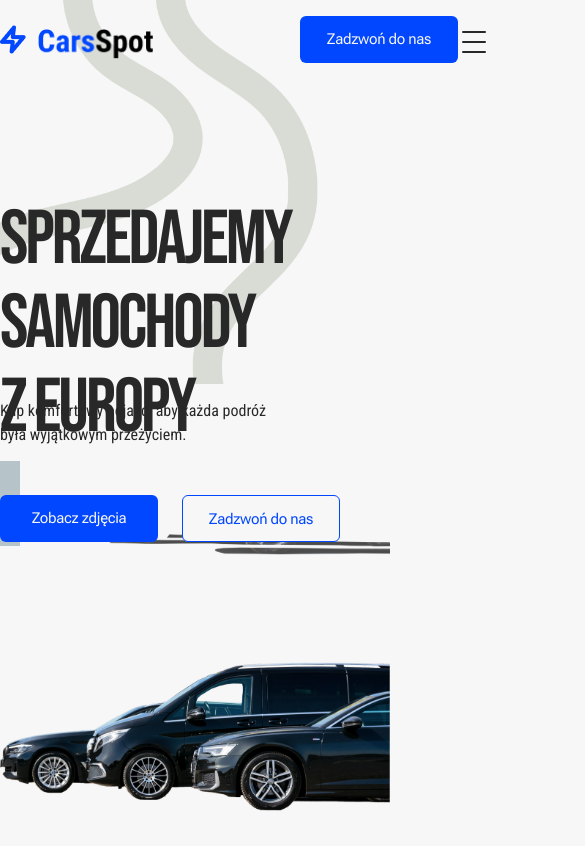
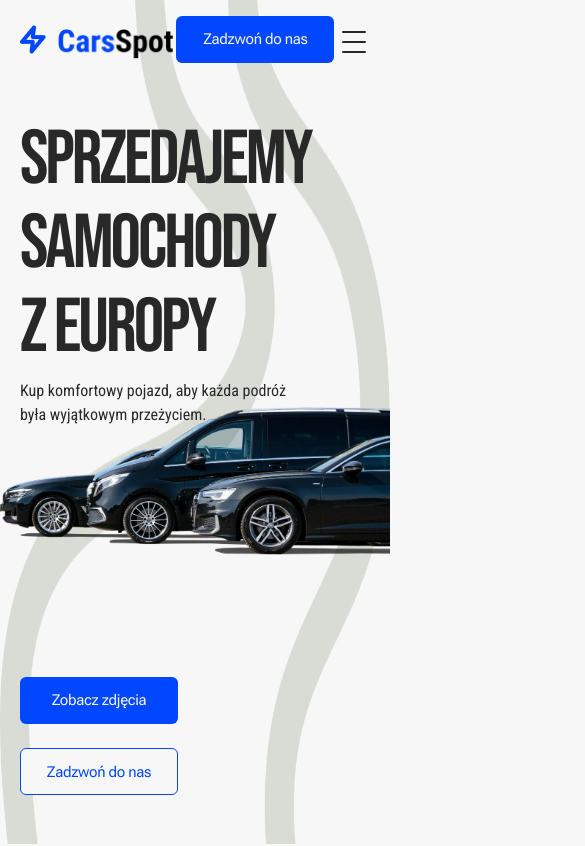
Before and after one commit to Satorki/proj-adsitePro-CarsSpot, a Next.js app: page / in a window 390 px wide. Shown: the top 846 px of the page, 585 px wide, since content can reach past the window. Built offline with nearby package versions, Linux system fonts and the light colour scheme.

Commit message:
hero view for mobile created

```diff
--- a/components/atoms/Logo.tsx
+++ b/components/atoms/Logo.tsx
@@ -8,7 +8,7 @@ const Logo = () => {
   return (
     <div>
       <Link href="/">
-        <div className="sm:max-w-max md:w-[150px] flex gap-3 w-[300px] h-[29.58px]">
+        <div className="max-w-max md:w-[150px] flex gap-3 w-[300px] h-[29.58px]">
           <Image
             src={LogoSymbol}
             alt="navbar logo symbol"
--- a/components/molecules/HeroText.tsx
+++ b/components/molecules/HeroText.tsx
@@ -3,17 +3,17 @@ import CallButton from "../atoms/CallButton";
 
 const HeroText = () => {
   return (
-    <div className="sm:max-w-[600px] md:max-w-[700px] lg:max-w-[960px] xl:max-w-[var(--container-width)] flex flex-col mt-[120px] mb-[120px] md:mb-[240px]  lg:mb-[362px] mx-auto gap-12">
-      <div className="flex flex-col gap-8">
-        <h1 className="text-[var(--mainBlack)] text-[76.29px] font-bebasNeue leading-[83.92px] tracking-[-0.04em] max-w-[1120px] h-[168px]">
+    <div className="mx-5 min-h-[85vh] sm:max-w-[600px] md:max-w-[700px] lg:max-w-[960px] xl:max-w-[var(--container-width)] flex flex-col mt-10 sm:mt-[120px] mb-5 sm:mb-[120px] md:mb-[240px]  lg:mb-[362px] sm:mx-auto gap-12 justify-between sm:justify-normal">
+      <div className="flex flex-col gap-2 sm:gap-8">
+        <h1 className="text-[var(--mainBlack)] text-[76.29px] font-bebasNeue leading-[83.92px] tracking-[-0.04em] max-w-[1120px] sm:h-[168px]">
           SPRZEDAJEMY SAMOCHODY <br /> Z EUROPY
         </h1>
-        <p className="text-[var(--mainBlack)] font-robotoCondensed w-[602px] h-[48px] leading-6">
+        <p className="text-[var(--mainBlack)] font-robotoCondensed md:w-[602px] h-[48px] leading-6">
           Kup komfortowy pojazd, aby każda podróż <br />
           była wyjątkowym przeżyciem.
         </p>
       </div>
-      <div className="flex gap-6">
+      <div className="flex flex-col gap-6 justify-center sm:justify-normal h-[200px]">
         <CallButton content="Zobacz zdjęcia" />
         <CallButton
           content="Zadzwoń do nas"
--- a/components/organisms/Navbar.tsx
+++ b/components/organisms/Navbar.tsx
@@ -14,7 +14,7 @@ const Navbar = () => {
 
   return (
     <div className="py-4 sticky top-0">
-      <div className="sm:max-w-[600px] md:max-w-[700px] lg:max-w-[960px] xl:max-w-[var(--container-width)] flex items-center mx-auto justify-between">
+      <div className="mx-5 sm:max-w-[600px] md:max-w-[700px] lg:max-w-[960px] xl:max-w-[var(--container-width)] flex items-center sm:mx-auto justify-between">
         <Logo />
         <nav className="hidden md:block">
           <ul className="text-[var(--mainBlack)] flex items-center justify-between gap-6 font-robotoFlex leading-6">
@@ -27,7 +27,7 @@ const Navbar = () => {
             ))}
           </ul>
         </nav>
-        <div className="sm:max-w-max md:w-[150px] w-[300px] flex justify-end">
+        <div className="max-w-max md:w-[150px] w-[300px] flex justify-end">
           <CallButton content="Zadzwoń do nas" />
         </div>
         <NavButton menuHandler={menuHandler} menuIsOpen={menuIsOpen} />
--- a/containers/home-page/Hero.tsx
+++ b/containers/home-page/Hero.tsx
@@ -1,70 +1,45 @@
 import HeroText from "@/components/molecules/HeroText";
 import Image from "next/image";
 import React from "react";
-import HeroImage from "../../public/images/hero-cars.png";
-import ShadowImge from "../../public/images/hero-shadow.png";
 import PatterImage from "../../public/images/hero-pattern.png";
-import Square from "@/components/atoms/Square";
+import HeroGroup from "../../public/images/hero-group.png";
 
 const Hero = () => {
-  const isSmallScreen = window.innerWidth < 1024;
-
   return (
-    <div>
+    <div className="">
+      <Image
+        src={HeroGroup}
+        alt="hero group"
+        style={{
+          position: "absolute",
+          top: 407,
+          right: 0,
+          zIndex: -1,
+        }}
+      />
       <Image
         src={PatterImage}
         alt="pattern image"
         width={668.05}
         height={659}
+        className="hidden sm:absolute"
         style={{
-          position: "absolute",
-          zIndex: -1,
+          zIndex: -2,
           right: 71.95,
           top: 0,
-          objectFit: "cover",
         }}
       />
-      <Square />
-      <HeroText />
-
-      {isSmallScreen ? (
-        <Image
-          src={HeroImage}
-          alt="hero image"
-          width={1065}
-          height={406}
-          style={{
-            zIndex: -1,
-            objectFit: "cover",
-          }}
-        />
-      ) : (
-        <Image
-          src={HeroImage}
-          alt="hero image"
-          width={1065}
-          height={406}
-          style={{
-            position: "absolute",
-            zIndex: -1,
-            right: 0,
-            top: 407,
-          }}
-        />
-      )}
-
       <Image
-        src={ShadowImge}
-        alt="shadow image"
-        width={1064}
-        height={405}
+        src={PatterImage}
+        alt="pattern image"
+        className="sm:hidden"
+        fill
         style={{
-          position: "absolute",
-          zIndex: -1,
-          right: 0,
-          top: 407,
+          zIndex: -2,
         }}
       />
+
+      <HeroText />
     </div>
   );
 };
```
Also changed, not shown: public/images/hero-group.png (added).
